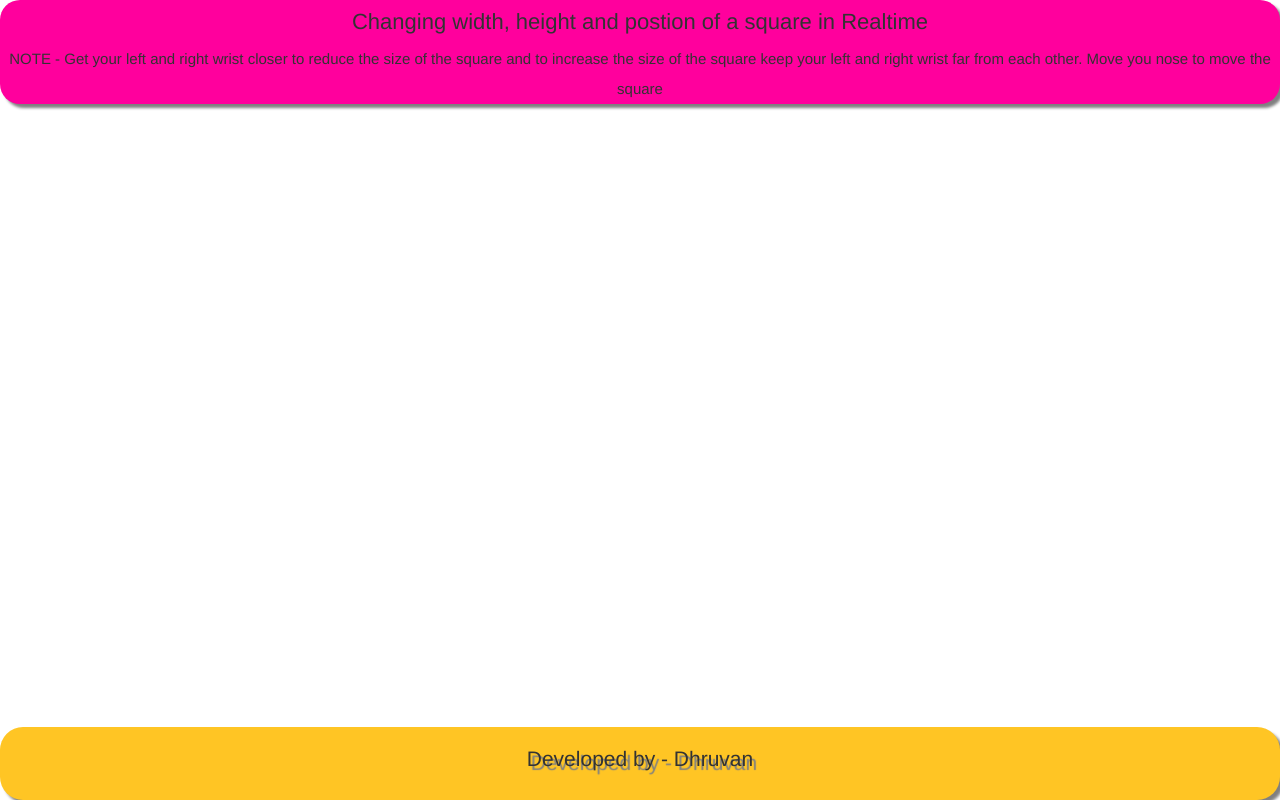
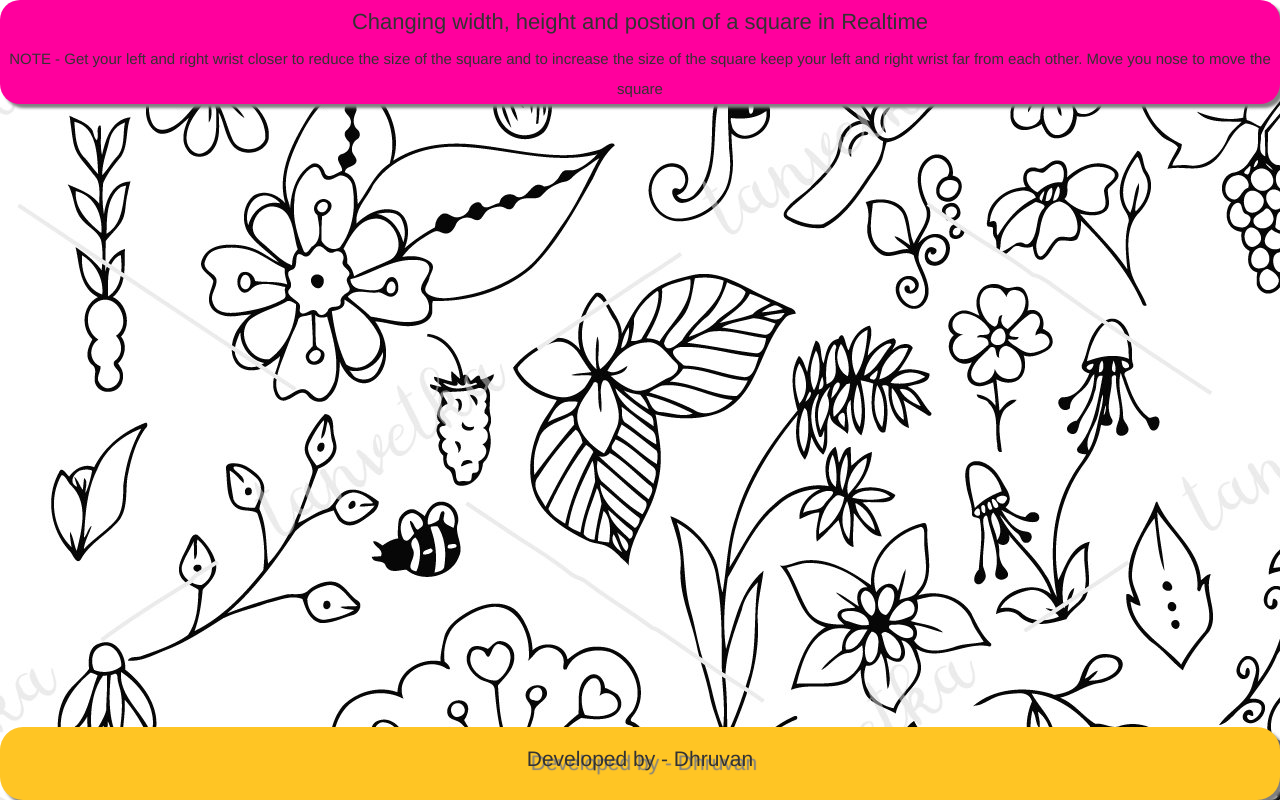
Before and after one commit to Dhruvan2011/p123, a plain HTML site: page index.html in a window 1280 px wide. Drawn offline with nearby package versions, Linux system fonts and the light colour scheme; a script that the page names is missing.

Commit message:
Add files via upload

```diff
--- a/index.html
+++ b/index.html
@@ -12,7 +12,7 @@
   <link rel="stylesheet" type="text/css" href="style.css">
 </head>
 
-<body background="watermark-.jpg">
+<body background="watermark.jpg">
 <center>
   <h3 class="heading">Changing width, height and postion of a square in Realtime
     <br>
```
